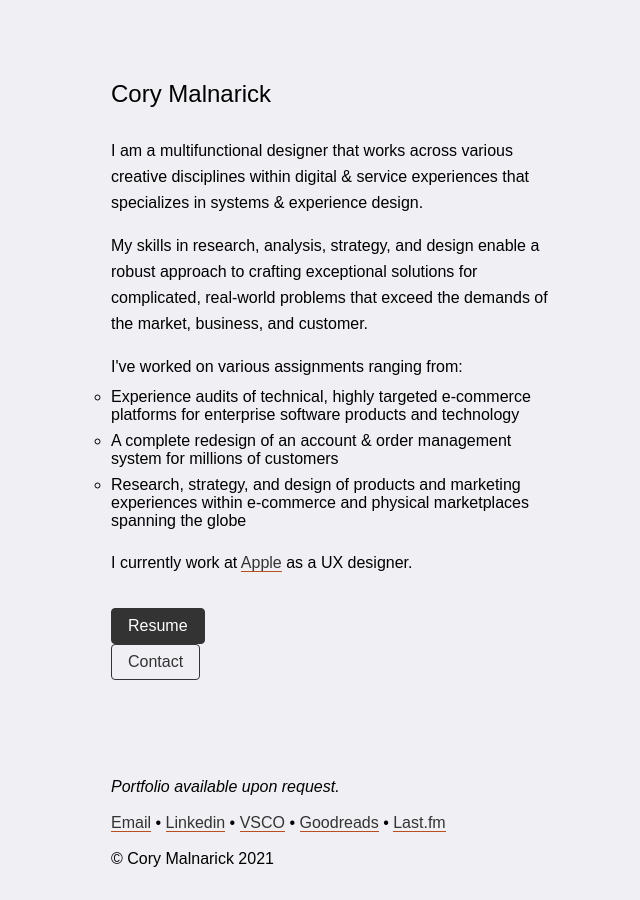
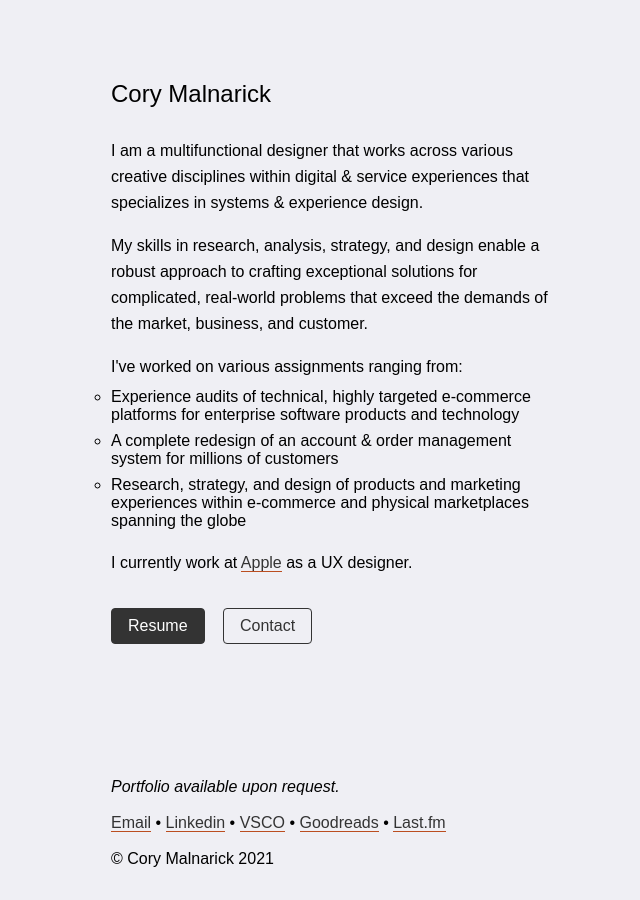
Before and after one commit to foundmonster/foundmonster.github.io, a Jekyll site: the page built from index.html, in a window 1280 px wide. Shown: the whole page, without its empty margins (305-945 px from the left). Built offline with Jekyll 4.4.1, drawn with Linux system fonts in a browser that asks for light colours; some web fonts are replaced.

Commit message:
increase button min width to 100 px?

```diff
--- a/_sass/main.scss
+++ b/_sass/main.scss
@@ -182,7 +182,7 @@
 
 .buttongrid {
     display: grid;
-    grid-template-columns: repeat(auto-fill, minmax(1fr));
+    grid-template-columns: repeat(auto-fill, minmax(100px, 1fr));
 }
 
 
```
